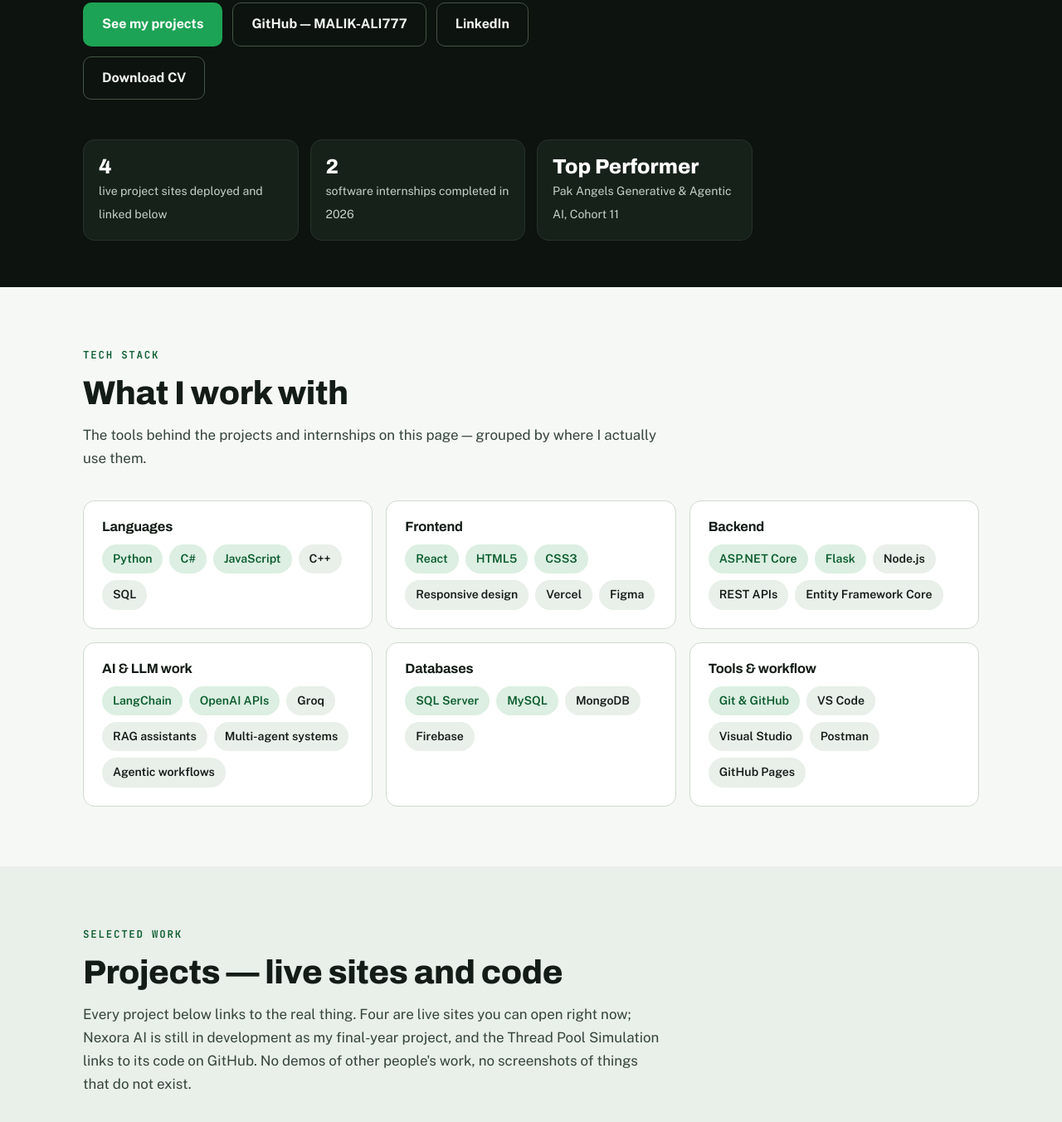
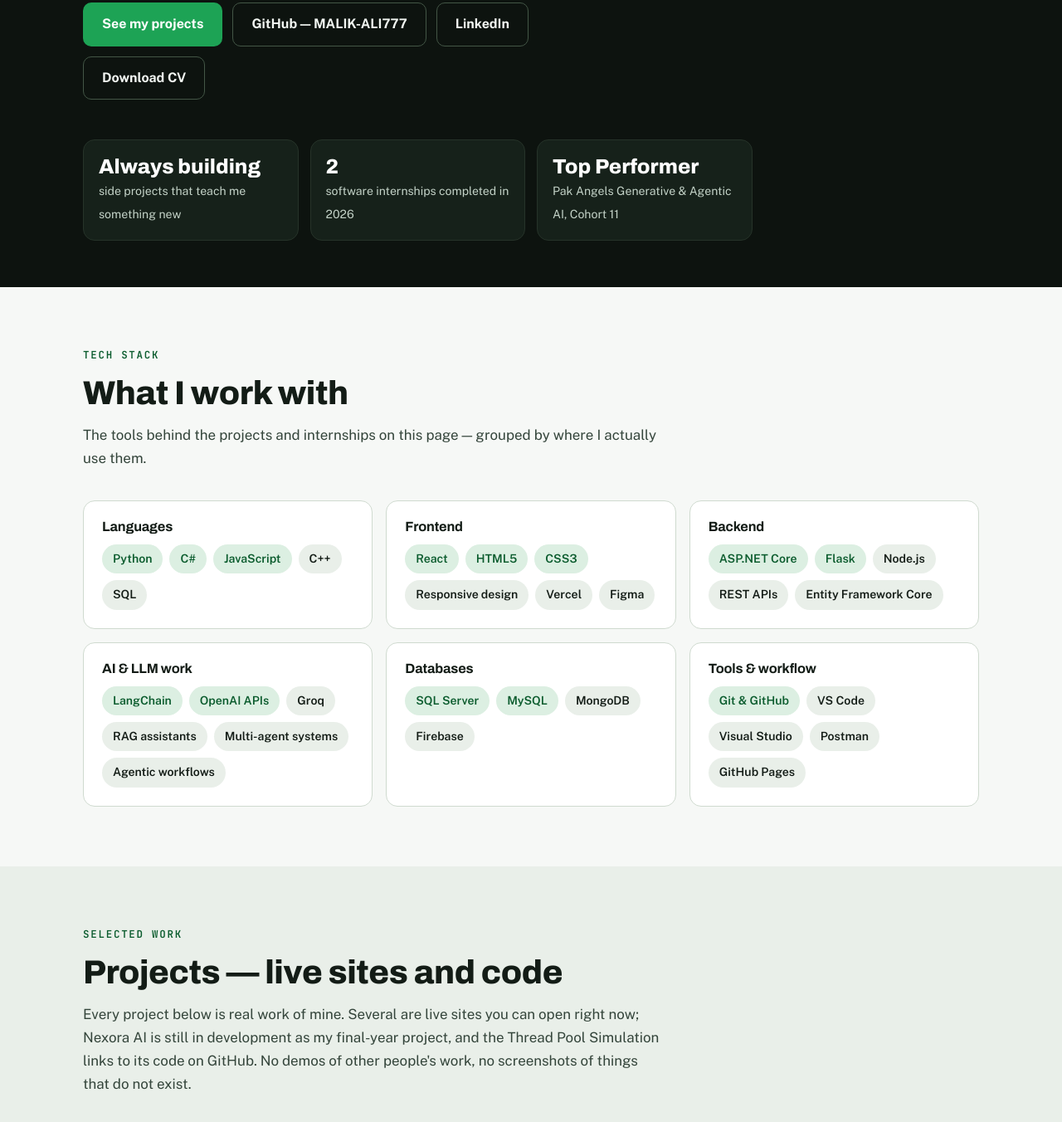
Before and after one commit to MALIK-ALI777/personal-portfolio, a plain HTML site: page index.html in a window 1280 px wide. Shown: the part 808-2160 px from the top of the page at 83% size. Drawn offline with nearby package versions, Linux system fonts and the light colour scheme.

Commit message:
Update hero stat, remove OG image tags, fix Projects intro wording

```diff
--- a/index.html
+++ b/index.html
@@ -9,10 +9,7 @@
 <meta property="og:description" content="Final-year Software Engineering student building AI-powered apps with .NET, Python and React. Projects: Nexora AI, Bijli Check, EventHive AI, Nexora Digital and StreamBox." />
 <meta property="og:type" content="website" />
 <meta property="og:url" content="https://malik-ali777.github.io/personal-portfolio/" />
-<meta property="og:image" content="https://malik-ali777.github.io/personal-portfolio/og-image.jpg" />
-<meta property="og:image:width" content="1200" />
-<meta property="og:image:height" content="627" />
-<meta name="twitter:card" content="summary_large_image" />
+<meta name="twitter:card" content="summary" />
 <link rel="icon" href="data:," />
 <title>Malik Ali Hassan — Full-Stack Developer</title>
 <link rel="preconnect" href="https://fonts.googleapis.com" />
@@ -60,7 +57,7 @@
         </figure>
       </div>
       <div class="hero-stats">
-        <div class="stat"><b>4</b><span>live project sites deployed and linked below</span></div>
+        <div class="stat"><b>Always building</b><span>side projects that teach me something new</span></div>
         <div class="stat"><b>2</b><span>software internships completed in 2026</span></div>
         <div class="stat"><b>Top Performer</b><span>Pak Angels Generative &amp; Agentic AI, Cohort 11</span></div>
       </div>
@@ -89,7 +86,7 @@
     <div class="wrap">
       <p class="kicker">Selected work</p>
       <h2 class="sec-title" id="work-title">Projects — live sites and code</h2>
-      <p class="sec-lead">Every project below links to the real thing. Four are live sites you can open right now; Nexora AI is still in development as my final-year project, and the Thread Pool Simulation links to its code on GitHub. No demos of other people's work, no screenshots of things that do not exist.</p>
+      <p class="sec-lead">Every project below is real work of mine. Several are live sites you can open right now; Nexora AI is still in development as my final-year project, and the Thread Pool Simulation links to its code on GitHub. No demos of other people's work, no screenshots of things that do not exist.</p>
       <div class="proj-grid">
 
         <article class="proj">
```
